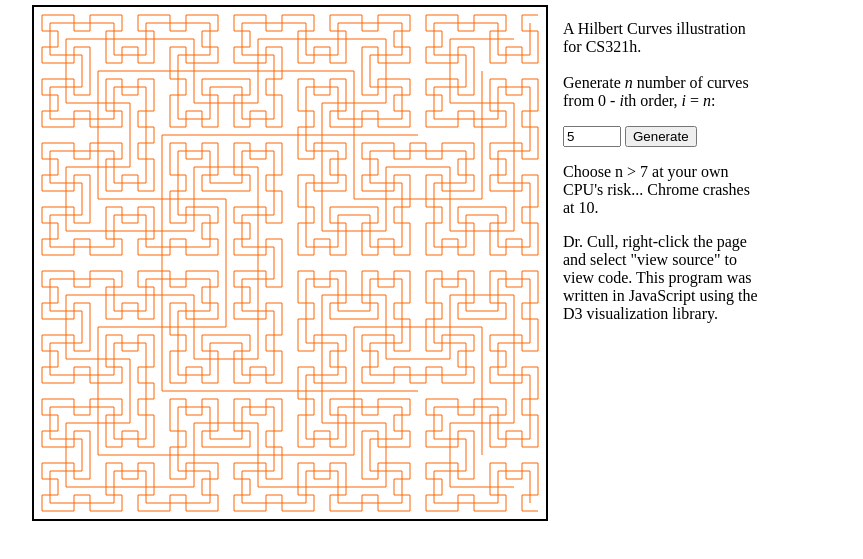
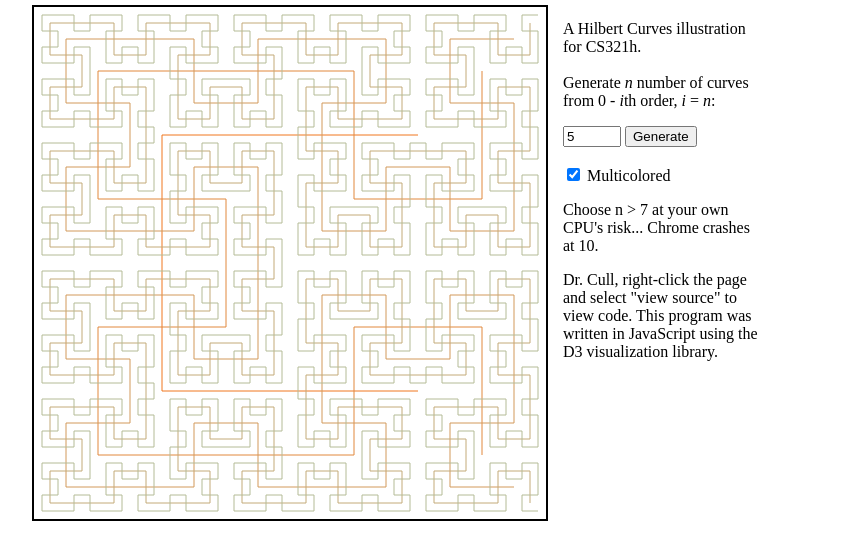
Before and after one commit to godfreyyeung/hilbert-curves, a plain HTML site: page index.html in a window 1280 px wide. Shown: the part 85-644 px from the top of the page, without its empty margins (208-1071 px from the left). Drawn offline with nearby package versions, Linux system fonts and the light colour scheme.

Commit message:
more gold-plating: added in multicolored lines

```diff
--- a/index.html
+++ b/index.html
@@ -51,6 +51,9 @@
 			var h = 10; // unit increment
 			var x, y, x0, y0;
 			var n = 5;
+			var r = 255, g = 102, b = 0;
+			var color = "rgb("+r+", "+g+", "+b+")";
+			var colorize = true;
 
 			//  drawLine equivalent to "plot" pseudocode function in Pascal sample code
 			var drawLine = function(x1, y1, x2, y2){
@@ -60,7 +63,7 @@
 				    .attr("y1", y1)
 				    .attr("x2", x2)
 				    .attr("y2", y2)
-				    .style("stroke", "rgb(255, 102, 0)"); // utb 6,120,155.. but OSU is orange and black so...
+				    .style("stroke", color); // utb 6,120,155.. but OSU is orange and black so...
 
 			}
 
@@ -130,10 +133,15 @@
 
 			var startDraw = function(n){
 					var i = 0; h=h0; x0=h/2; y0=x0;
+					r = 255, g = 102, b = 0;
 					while(i < n){
 						i=i+1; h=h/2;
 						x0=x0+(h/2); y0 = y0+(h/2);
 						x=x0; y=y0;
+						if(colorize == true ){
+							r -= 15; g += 17; b += 30;
+						}
+						color = "rgb("+r+", "+g+", "+b+")";
 						drawA(i);
 					}
 			}
@@ -154,6 +162,11 @@
 					startDraw(n);
 				});
 
+				$("#colorize").click(function(){
+					lineGraph.selectAll("*").remove();
+					colorize = !(colorize);
+					startDraw(n);
+				});
 
 			});
 
@@ -175,6 +188,8 @@
 				<p><form>
 						<input type="number" name="n" id="n" style="width:50px" value="5"/>
 						<button type="button" id="generate">Generate</button>
+						<br><br>
+						<input type="checkbox" name="colorize" id="colorize" checked="true"/> Multicolored
 					</form>
 				</p>
 				Choose n > 7 at your own CPU's risk... Chrome crashes at 10.
```
